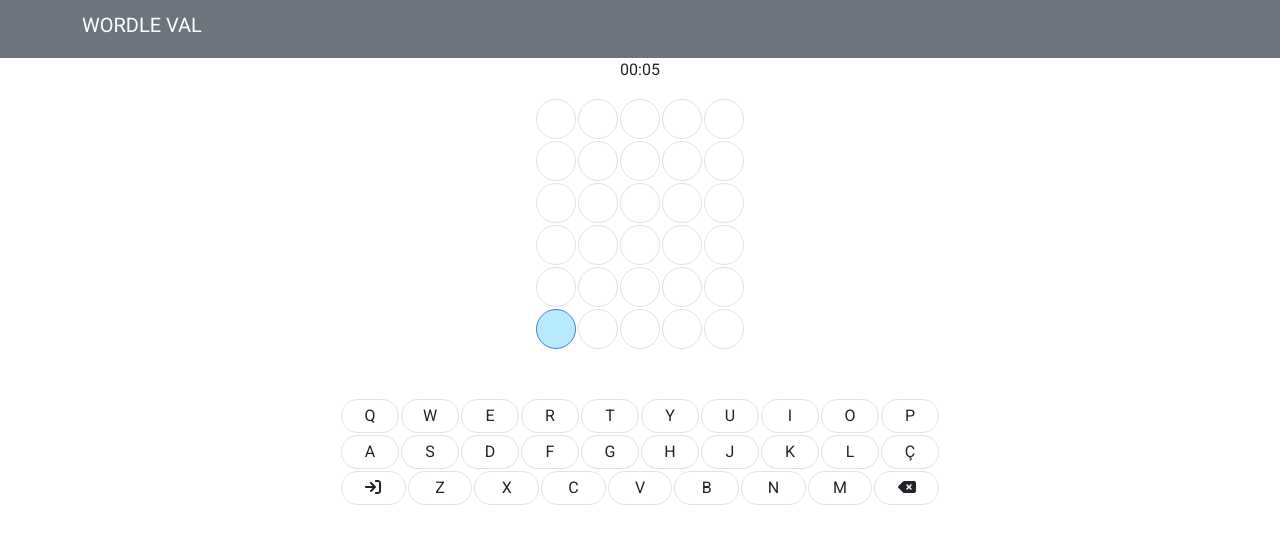
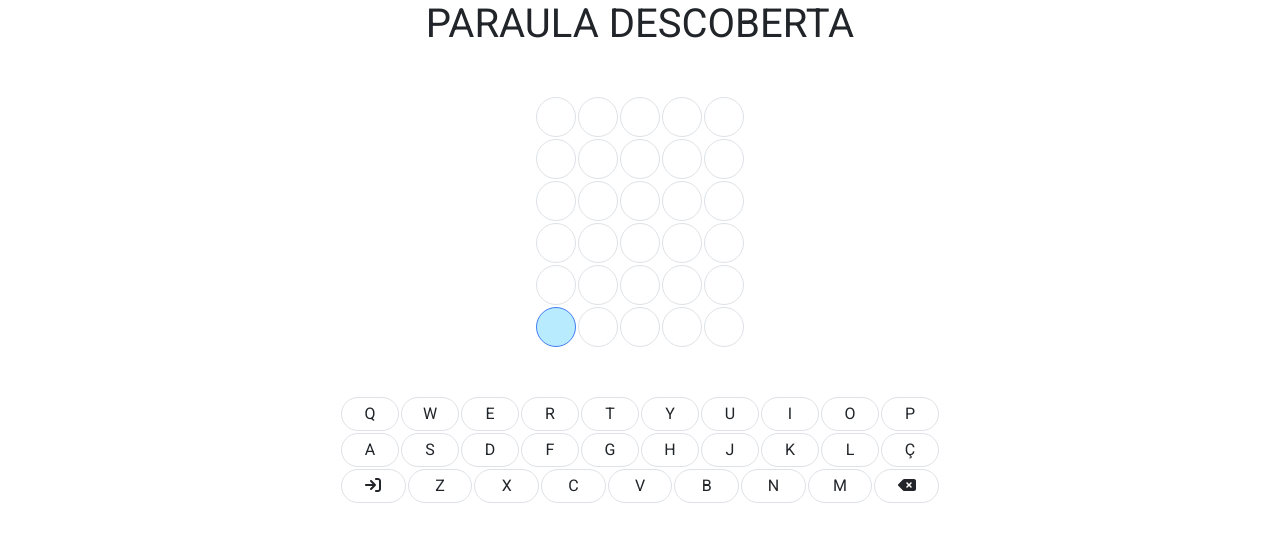
Before and after one commit to annavidaltur/paraulaDescobertaFront, a React (Create React App) app: page / in a window 1280 px wide. Shown: the top 544 px of the page. Built offline with nearby package versions, Linux system fonts and the light colour scheme.

Commit message:
Canvi de títol i Timer amagat

```diff
--- a/public/index.html
+++ b/public/index.html
@@ -26,7 +26,7 @@
     -->
     <link href="https://fonts.googleapis.com/css2?family=Roboto:wght@400;700&display=swap" rel="stylesheet">
 
-    <title>WordleVal</title>
+    <title>Paraula descoberta</title>
   </head>
   <body>
     <noscript>You need to enable JavaScript to run this app.</noscript>
--- a/src/App.js
+++ b/src/App.js
@@ -110,12 +110,7 @@ function App() {
 
   return (
     <div className="App">
-      <nav className="navbar navbar-dark bg-secondary">
-        <div className="container">
-          <h1 className="navbar-brand">WORDLE VAL</h1>
-        </div>
-      </nav>
-
+      <h1 className="text-center">PARAULA DESCOBERTA</h1>
 
       <AppContext.Provider
         value={{
@@ -128,27 +123,16 @@ function App() {
           gameOver, setGameOver,
           elapsedTime, setElapsedTime
         }}>
-        <div className="container">
-          <div className="row">
-            <div className='col text-center'>
-              <Timer />
-            </div>
-          </div>
+        <div className="container mt-5">
           <div className="row">
             <div className='col-12 text-center'>
               <Board />
               <Keyboard />
             </div>
           </div>
-          {/* <button onClick={() => openModal()}>MODAL</button> */}
-          <GameOverModal isOpen={modalOpen} onClose={closeModal} />
-          {/* {gameOver.gameOver ?
-            <Modal isOpen={modalOpen} onClose={closeModal}>
-              <GameOver />
-            </Modal> : null
-          } */}
-
         </div>
+        <GameOverModal isOpen={modalOpen} onClose={closeModal} />
+        <Timer />
       </AppContext.Provider>
     </div>
   );
--- a/src/components/Timer.js
+++ b/src/components/Timer.js
@@ -25,7 +25,7 @@ const Timer = () => {
     const formatted = formatDate(elapsedTime)
 
     return (
-        <p>{formatted}</p>
+        ""
     );
 };
 
```
Also changed, not shown: public/manifest.json.
